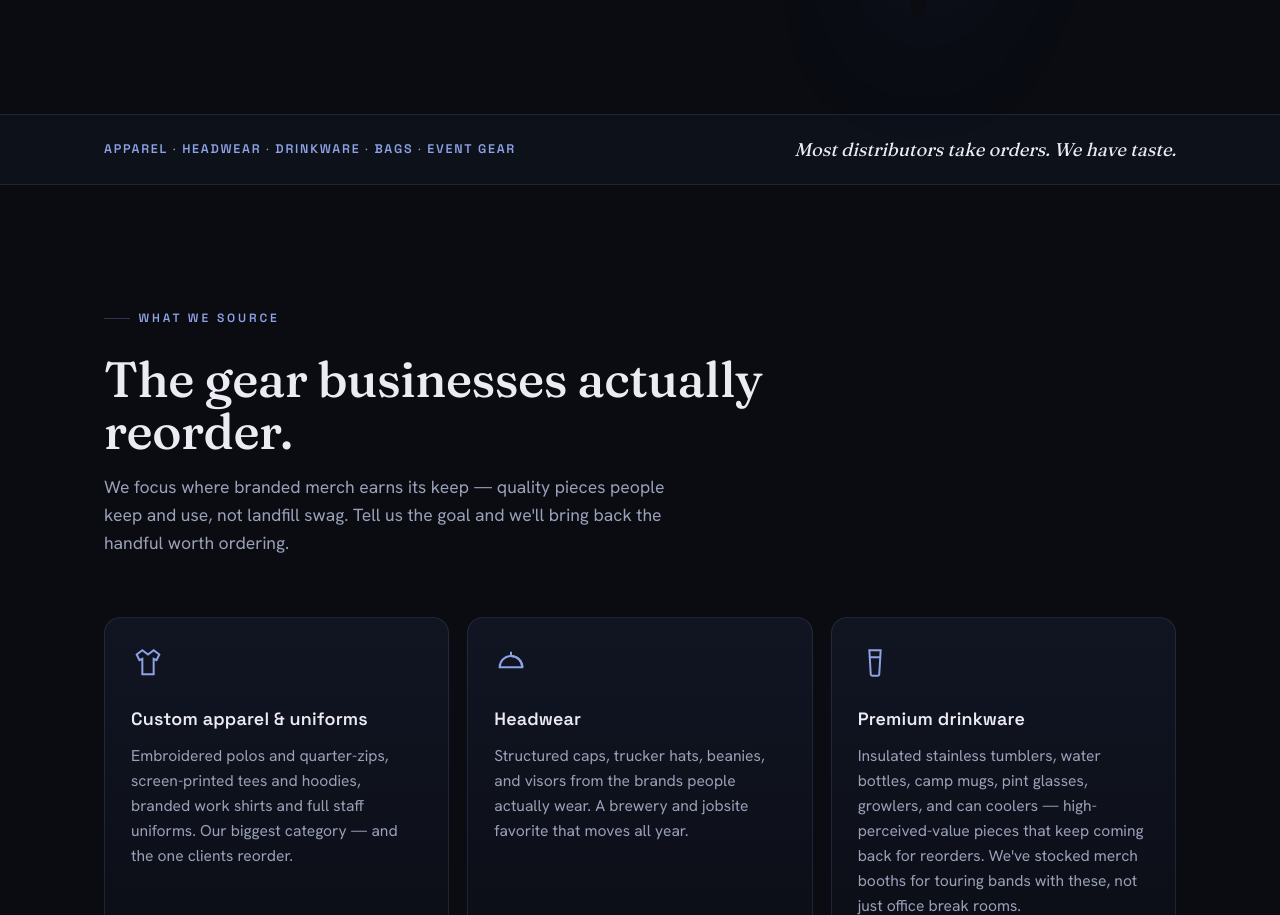
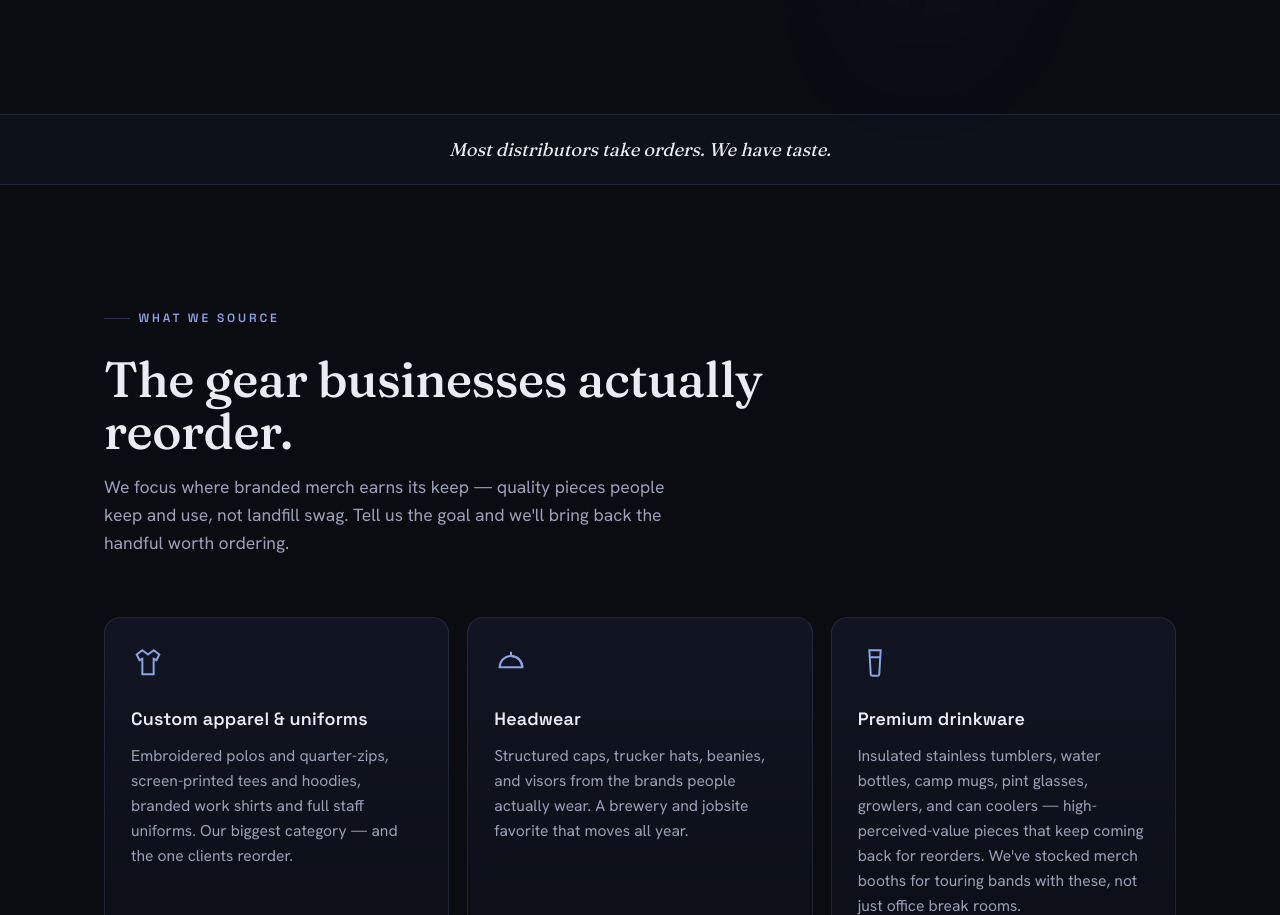
Before and after one commit to shanespecht01/corvid-trading-site, a plain HTML site: page index.html in a window 1280 px wide. Shown: the part 1038-1953 px from the top of the page. Drawn offline with Linux system fonts and the light colour scheme.

Commit message:
Simplify positioning strip to a single centered line
Drop the redundant category tag list (already covered in detail in
"What we source" below) and center the remaining tagline as its own
editorial beat instead of two disconnected fragments split apart.

Co-Authored-By: Claude Sonnet 5 <noreply@anthropic.com>

```diff
--- a/css/styles.css
+++ b/css/styles.css
@@ -95,10 +95,8 @@
 
   /* ---------- MARQUEE / POSITIONING ---------- */
   .strip{border-block:1px solid var(--line); background:rgba(17,22,35,.5)}
-  .strip-in{display:flex; align-items:center; justify-content:space-between; gap:24px; flex-wrap:wrap; padding-block:20px}
-  .strip .tag{font-family:var(--struct); font-size:12.5px; letter-spacing:.14em; text-transform:uppercase; color:var(--muted)}
-  .strip .tag b{color:var(--peri); font-weight:600}
-  .strip .diff{font-family:var(--serif); font-style:italic; font-size:1.15rem; color:var(--bone)}
+  .strip-in{display:flex; align-items:center; justify-content:center; padding-block:20px}
+  .strip .diff{font-family:var(--serif); font-style:italic; font-size:1.15rem; color:var(--bone); text-align:center}
 
   /* ---------- SECTIONS ---------- */
   section{position:relative; padding-block:clamp(64px,9vw,120px)}
@@ -273,5 +271,4 @@
     .goods-grid{grid-template-columns:1fr 1fr}
     .row{grid-template-columns:1fr}
     .hero-meta{gap:18px}
-    .strip-in{justify-content:flex-start}
   }
--- a/index.html
+++ b/index.html
@@ -192,7 +192,6 @@
 <!-- POSITIONING STRIP -->
 <div class="strip">
   <div class="wrap strip-in">
-    <span class="tag"><b>Apparel</b> &middot; <b>Headwear</b> &middot; <b>Drinkware</b> &middot; <b>Bags</b> &middot; <b>Event gear</b></span>
     <span class="diff">Most distributors take orders. We have taste.</span>
   </div>
 </div>
```
Also changed, not shown: 1 other file.
